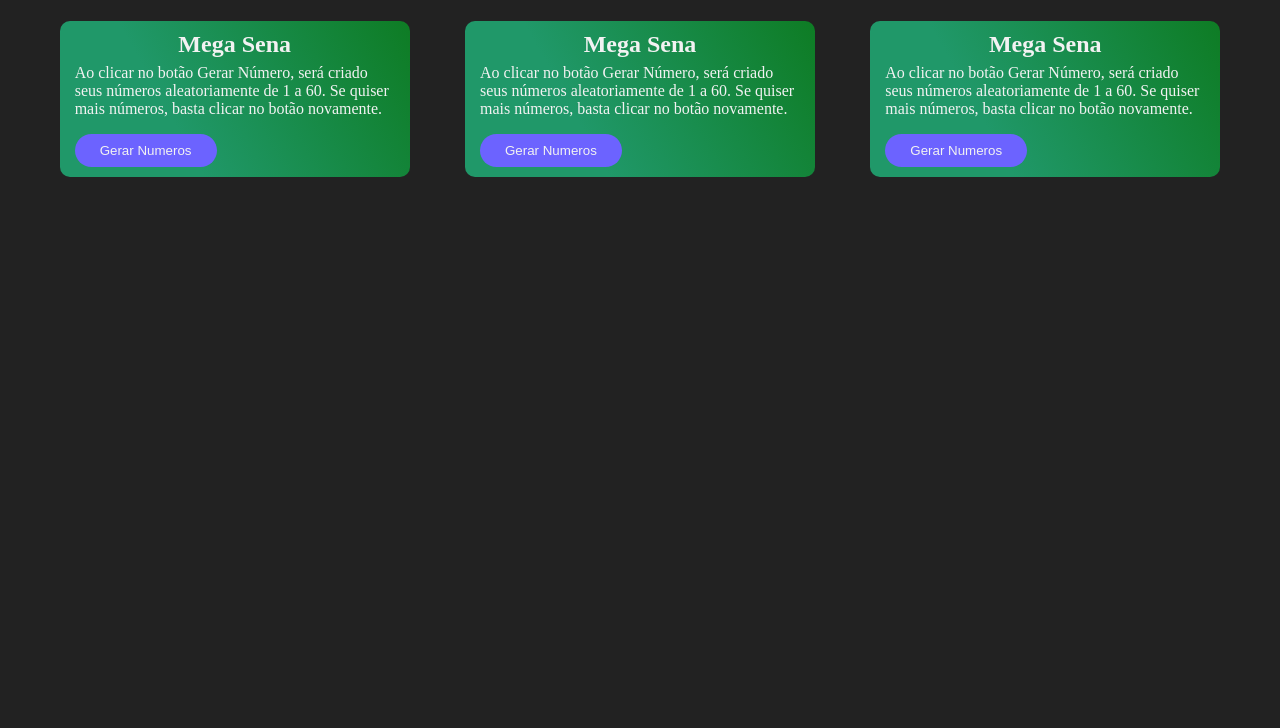
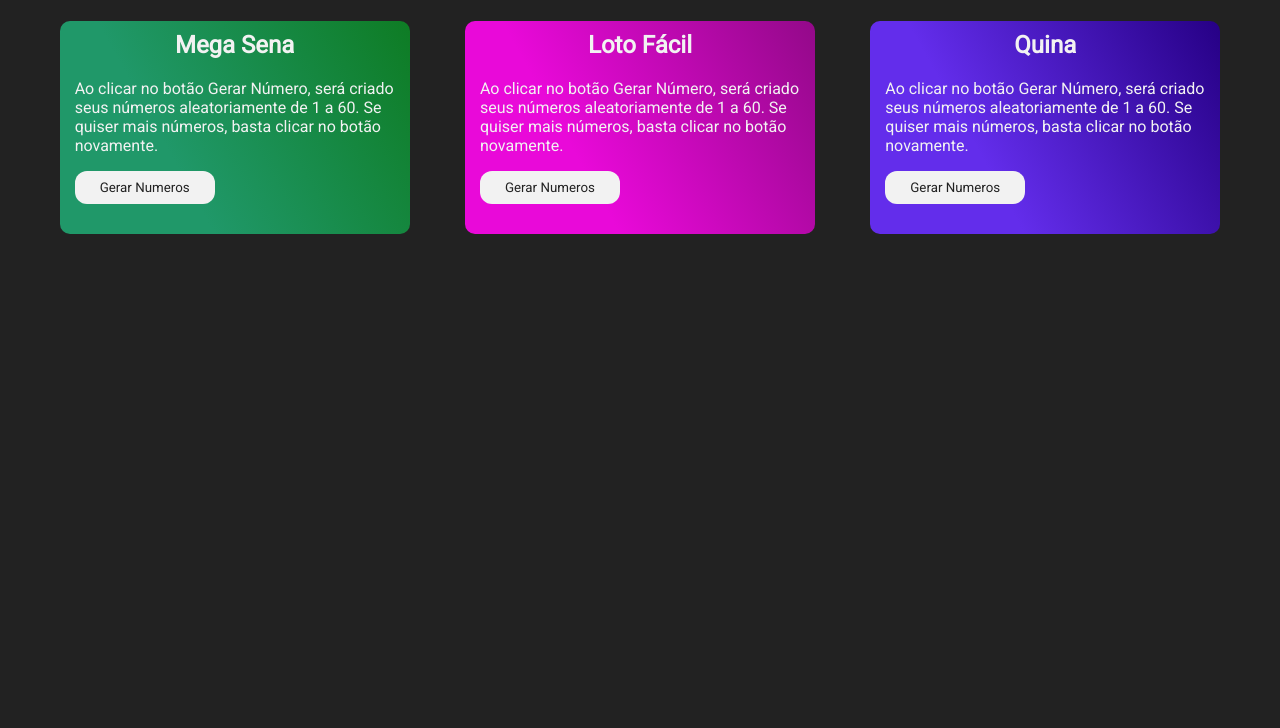
Before and after one commit to roberttsouza/Jogo-Loteria, a plain HTML site: page index.html in a window 1280 px wide. Shown: the part 72-800 px from the top of the page. Drawn offline with Linux system fonts and the light colour scheme.

Commit message:
:lipstick: style cards

```diff
--- a/index.html
+++ b/index.html
@@ -4,6 +4,9 @@
   <meta charset="UTF-8">
   <meta http-equiv="X-UA-Compatible" content="IE=edge">
   <meta name="viewport" content="width=device-width, initial-scale=1.0">
+  <link rel="preconnect" href="https://fonts.googleapis.com">
+  <link rel="preconnect" href="https://fonts.gstatic.com" crossorigin>
+  <link href="https://fonts.googleapis.com/css2?family=Roboto:wght@100;400&display=swap" rel="stylesheet">
   <link rel="stylesheet" href="style.css">
   <title>Jogo Loteria</title>
 </head>
@@ -28,25 +31,24 @@
           <h1>Mega Sena</h1>
           <p>Ao clicar no botão Gerar Número, será criado seus números aleatoriamente de 1 a 60.
             Se quiser mais números, basta clicar no botão novamente.</p>
-          <button onclick="generate()">Gerar Numeros</button>
+          <button onclick="generateSena()" class="generateNum">Gerar Numeros</button>
         </div>
 
 
-        <div class="megaSema">
-          <h1>Mega Sena</h1>
+        <div class="lotoFacil">
+          <h1>Loto Fácil</h1>
           <p>Ao clicar no botão Gerar Número, será criado seus números aleatoriamente de 1 a 60.
             Se quiser mais números, basta clicar no botão novamente.</p>
-          <button onclick="generate()">Gerar Numeros</button>
+          <button onclick="generateFacil()" class="generateNum">Gerar Numeros</button>
         </div>
 
 
 
-        <div class="megaSema">
-          <h1>Mega Sena</h1>
+        <div class="quina">
+          <h1>Quina</h1>
           <p>Ao clicar no botão Gerar Número, será criado seus números aleatoriamente de 1 a 60.
             Se quiser mais números, basta clicar no botão novamente.</p>
-          <button onclick="generate()">Gerar Numeros</button>
-          <div class="numberMega"></div>
+          <button onclick="generateQuina()" class="generateNum">Gerar Numeros</button>
         </div>
       </div>
     </div>
--- a/script.js
+++ b/script.js
@@ -1,4 +1,4 @@
-function generate(){
+function generateSena(){
 
     const numbers = [...Array(6).keys()].map((_) =>  Math.floor(Math.random() * 60 + 1));
     const unicNumbers = new Set(numbers);
@@ -16,4 +16,49 @@ function generate(){
     newElement.innerHTML = `<h1>${numbers}</h1>`;
     console.log('All is cool', unicNumbers, numbers)
     return;
+  };
+
+
+
+
+  function generateFacil(){
+
+    const numbers = [...Array(15).keys()].map((_) =>  Math.floor(Math.random() * 25 + 1));
+    const unicNumbers = new Set(numbers);
+
+    const newElement = document.createElement('div');
+    newElement.className = "newNumber";
+
+    const selElement = document.querySelector('.lotoFacil');
+    selElement.appendChild(newElement)
+
+    if (unicNumbers.size !== numbers.length) {
+      console.log('you have dublicatees', unicNumbers, numbers);
+      return;
+     }
+    newElement.innerHTML = `<h1>${numbers}</h1>`;
+    console.log('All is cool', unicNumbers, numbers)
+    return;
+  };
+
+
+
+  function generateQuina(){
+
+    const numbers = [...Array(5).keys()].map((_) =>  Math.floor(Math.random() * 80 + 1));
+    const unicNumbers = new Set(numbers);
+
+    const newElement = document.createElement('div');
+    newElement.className = "newNumber";
+
+    const selElement = document.querySelector('.quina');
+    selElement.appendChild(newElement)
+
+    if (unicNumbers.size !== numbers.length) {
+      console.log('you have dublicatees', unicNumbers, numbers);
+      return;
+     }
+    newElement.innerHTML = `<h1>${numbers}</h1>`;
+    console.log('All is cool', unicNumbers, numbers)
+    return;
   }
--- a/style.css
+++ b/style.css
@@ -3,6 +3,7 @@
   margin: 0;
   padding: 0;
   background-color:#222222;
+  font-family: 'Roboto', sans-serif;
 }
 
 li, a, button{
@@ -84,6 +85,7 @@ button:hover{
   color: #f2f2f2;
   margin-bottom: 6px;
   background: transparent;
+  margin-bottom: 20px;
 }
 
 .megaSema p{
@@ -91,3 +93,70 @@ button:hover{
   margin-bottom: 16px;
   background: transparent;
 }
+
+.generateNum{
+  background-color: #f2f2f2;
+  color: #222222;
+  margin-bottom: 20px;
+  border-radius: 12px;
+}
+.generateNum:hover{
+  background-color: #cacaca;
+  color: #222222;
+  margin-bottom: 20px;
+}
+
+.newNumber{
+  background: transparent;
+}
+
+
+
+.lotoFacil{
+  max-width: 350px;
+  margin: auto;
+  padding: 10px 15px;
+  border-radius: 10px;
+  background: rgb(233,9,217);
+  background: linear-gradient(61deg, rgba(233,9,217,1) 33%, rgba(147,9,137,1) 100%);
+}
+
+.lotoFacil h1{
+  text-align: center;
+  color: #f2f2f2;
+  margin-bottom: 6px;
+  background: transparent;
+  margin-bottom: 20px;
+}
+
+.lotoFacil p{
+  color: #f2f2f2;
+  margin-bottom: 16px;
+  background: transparent;
+}
+
+
+
+
+.quina{
+  max-width: 350px;
+  margin: auto;
+  padding: 10px 15px;
+  border-radius: 10px;
+  background: rgb(99,45,235);
+  background: linear-gradient(61deg, rgba(99,45,235,1) 33%, rgba(38,0,133,1) 100%);
+}
+
+.quina h1{
+  text-align: center;
+  color: #f2f2f2;
+  margin-bottom: 6px;
+  background: transparent;
+  margin-bottom: 20px;
+}
+
+.quina p{
+  color: #f2f2f2;
+  margin-bottom: 16px;
+  background: transparent;
+}
```
